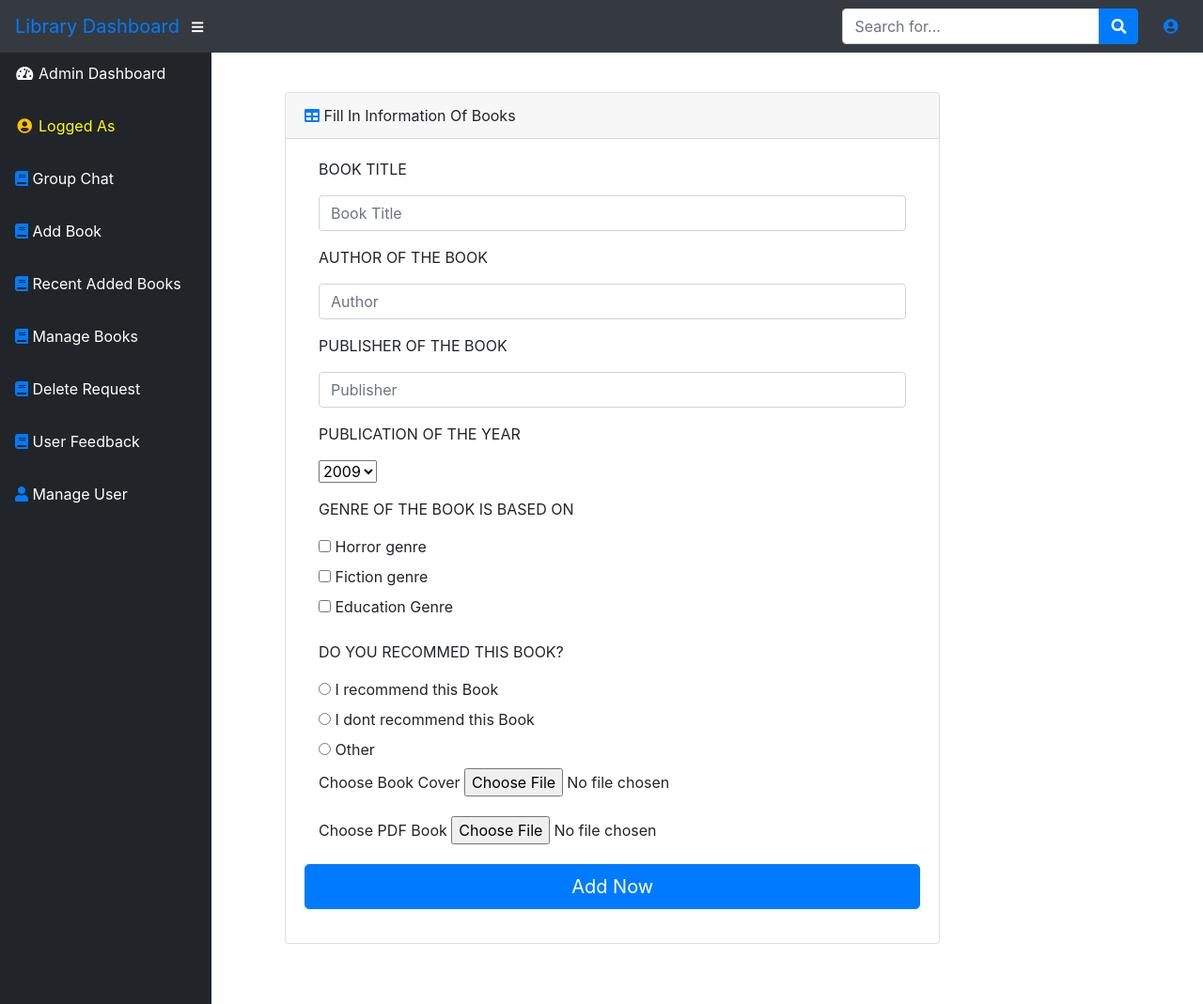
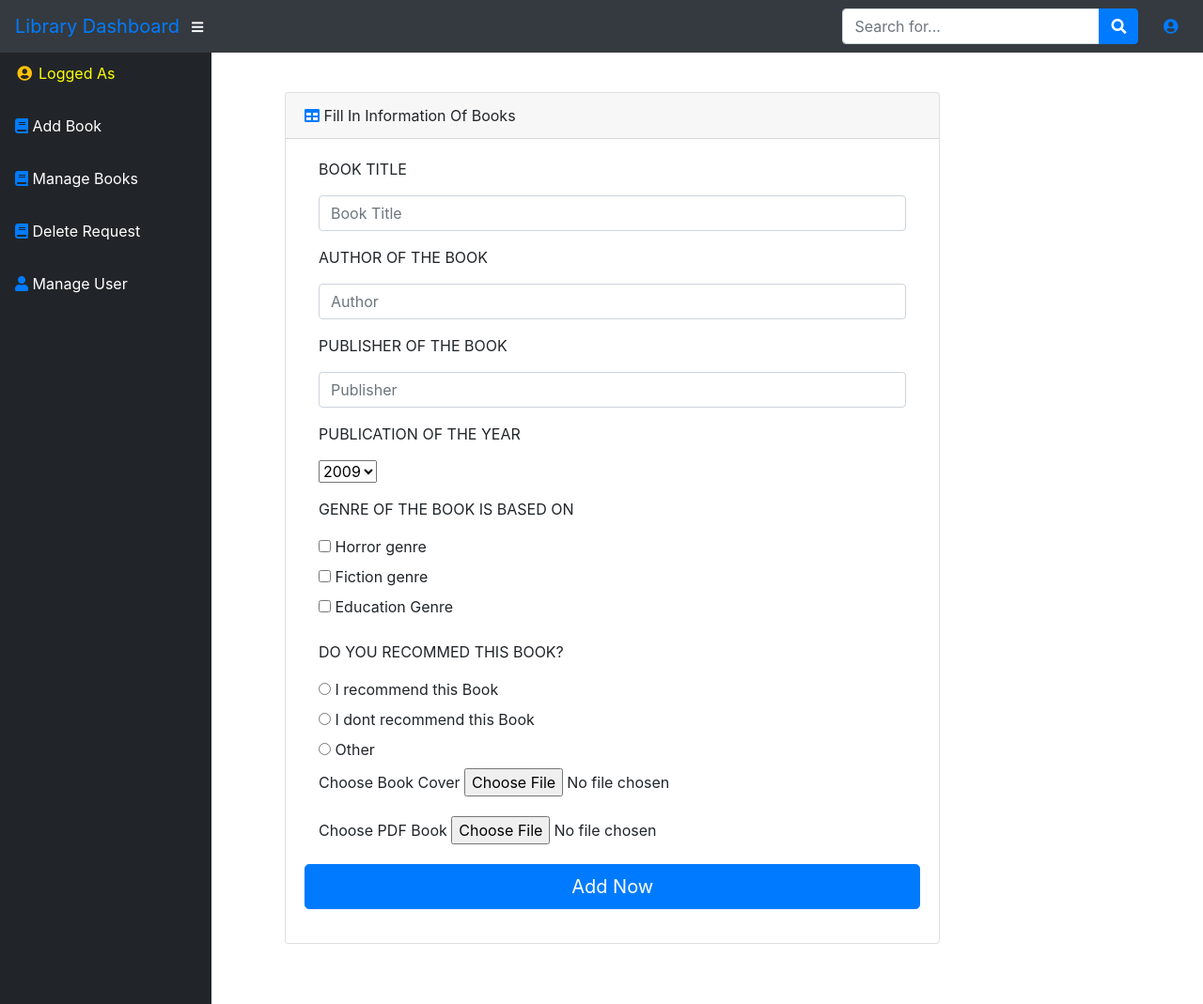
Before and after one commit to mayammayuri/CRUD-Library-management, a Django app: template bookstore/templates/dashboard/add_book.html in a window 1280 px wide. Shown: the whole page at 94% size. Run offline with Django 3.2, Linux system fonts and the light colour scheme; the template is opened without the code that fills it, so the values that code supplies are empty; parts of the project's set-up code (start-up, migrations or seed data) failed here and were passed over; some libraries are stand-ins or nearby versions.

Commit message:
final commit

```diff
--- a/bookstore/templates/bookstore/register.html
+++ b/bookstore/templates/bookstore/register.html
@@ -1,8 +1,6 @@
 {% load static %}
 
-<video loop muted autoplay playsinline class="video">
-  <source src="{% static 'css/back.mp4' %}" type="video/mp4" />
-</video>
+
 <!-- Custom styles for this template-->
     <link href="{% static 'bookapp/css/login.css' %}" rel="stylesheet">
     <link href="{% static 'bookstore/css/bootstrap/bootstrap.min.js' %}" rel="stylesheet">
@@ -40,7 +38,7 @@
 	</aside> <!-- col.// -->
 
 	<aside class="col-sm-4">
-		<h1 style="color: yellow; font-weight: bold; font-size: 40px" class="text-md-center"><span class="g"></span><span class="o"></span><span class="o1"></span>BookApp<span class="g"></span><span class="l"></span><span class="e"></span></h1>
+		<h1 style="color: rgb(0, 0, 0); font-weight: bold; font-size: 40px" class="text-md-center"><span class="g"></span><span class="o"></span><span class="o1"></span>BookApp<span class="g"></span><span class="l"></span><span class="e"></span></h1>
 		<br>
 <div class="card">
 <article class="card-body" style="padding-top: 0px">
--- a/bookstore/templates/dashboard/base.html
+++ b/bookstore/templates/dashboard/base.html
@@ -92,34 +92,18 @@
 <!-- Sidebar -->
 <ul class="sidebar navbar-nav">
 
-    <li class="nav-item active">
-        <a class="nav-link" href="{% url 'dashboard' %}">
-            <i class="fas fa-fw fa-tachometer-alt"></i>
-            <span>Admin Dashboard</span>
-        </a>
-    </li>
+
     <li class="nav-item active">
         <a class="nav-link" href="">
             <i class="fas fa-user-circle fa-fw text-warning"></i>
             <span style="color: yellow">Logged As {{ user.username }}</span>
         </a>
     </li>
-    <li class="nav-item">
-        <a class="nav-link" href="{% url 'alchat' %}">
-            <i class="fas fa-book text-primary"></i>
-            <span style="color: white">Group Chat</span>
-        </a>
-    </li>
+
         <li class="nav-item">
         <a class="nav-link" href="{% url 'aabook_form' %}">
             <i class="fas fa-book text-primary"></i>
             <span style="color: white">Add Book</span>
-        </a>
-    </li>
-    <li class="nav-item">
-        <a class="nav-link" href="{% url 'albook' %}">
-            <i class="fas fa-book text-primary"></i>
-            <span style="color: white">Recent Added Books</span>
         </a>
     </li>
 
@@ -133,12 +117,6 @@
         <a class="nav-link" href="{% url 'adrequest' %}">
             <i class="fas fa-book text-primary"></i>
             <span style="color: white">Delete Request</span>
-        </a>
-    </li>
-     <li class="nav-item">
-        <a class="nav-link" href="{% url 'afeedback' %}">
-            <i class="fas fa-book text-primary"></i>
-            <span style="color: white">User Feedback</span>
         </a>
     </li>
      <li class="nav-item">
```
Also changed, not shown: bookstore/templates/bookstore/login.html (+3 -5 lines).
